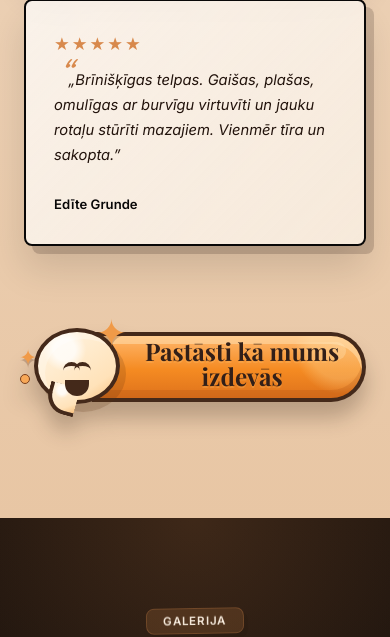
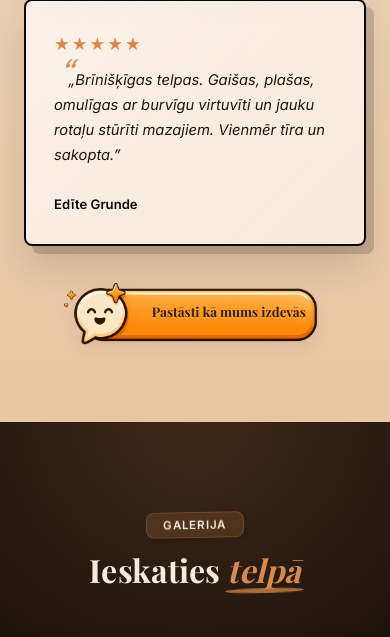
Before and after one commit to tails888/roomjurmala, a PHP site: page / in a window 390 px wide. Shown: the part 5151-5788 px from the top of the page. Run offline with PHP 8.4, Linux system fonts and the light colour scheme; some web fonts are replaced.

Commit message:
Add files via upload

```diff
--- a/index.html
+++ b/index.html
@@ -205,7 +205,7 @@
   <link rel="shortcut icon" href="/assets/images/icons/favicon.ico?v=20260506" />
   <link rel="apple-touch-icon" href="/assets/images/icons/apple-touch-icon.png?v=20260506" />
   <link href="https://fonts.googleapis.com/css2?family=Bad+Script&amp;family=Caveat:wght@400;600;700&amp;family=Cormorant+Garamond:ital,wght@0,500;0,600;0,700;1,500;1,600&amp;family=Inter:ital,wght@0,300;0,400;0,500;0,600;0,700;1,400;1,500;1,600&amp;family=Marck+Script&amp;family=Playfair+Display:ital,wght@0,400;0,600;0,700;1,400&amp;display=swap" rel="stylesheet" />
-  <link rel="stylesheet" href="styles.css?v=20260509-realtextcta" />
+  <link rel="stylesheet" href="styles.css?v=20260510-imagegencta-typefix" />
 </head>
 <body>
 <!-- ══════════════════════════ NAV ══════════════════════════ -->
@@ -420,14 +420,7 @@
     </div>
     <div class="testimonials-cta">
       <a href="https://g.page/r/CT3OJohvycNaEBM/review" target="_blank" rel="noopener" class="review-cta" aria-label="Pastāsti kā mums izdevās">
-        <span class="review-cta-spark review-cta-spark-left" aria-hidden="true">✦</span>
-        <span class="review-cta-spark review-cta-spark-top" aria-hidden="true">✦</span>
-        <span class="review-cta-dot" aria-hidden="true"></span>
-        <span class="review-cta-face" aria-hidden="true">
-          <span class="review-cta-eye"></span>
-          <span class="review-cta-eye"></span>
-          <span class="review-cta-mouth"></span>
-        </span>
+        <img class="review-cta-image" src="assets/images/reviews/review-cta-imagegen-transparent.png" alt="" loading="lazy" decoding="async">
         <span class="review-cta-text">Pastāsti kā mums izdevās</span>
       </a>
     </div>
@@ -801,6 +794,6 @@
 </footer>
 
 <!-- ══════════════════════ SCRIPTS ════════════════════════════ -->
-<script src="script.js?v=20260509-realtextcta"></script>
+<script src="script.js?v=20260510-imagegencta-typefix"></script>
 </body>
 </html>
--- a/styles.css
+++ b/styles.css
@@ -498,8 +498,8 @@ section { padding: 90px 40px; }
 }
 .testimonials-cta {
   text-align: center;
-  margin: 42px auto 0;
-  min-height: 132px;
+  margin: 28px auto 0;
+  min-height: 82px;
   display: flex;
   align-items: center;
   justify-content: center;
@@ -511,142 +511,52 @@ section { padding: 90px 40px; }
   --cta-text: #321f18;
   display: block;
   position: relative;
-  width: min(760px, calc(100% - 28px));
-  height: 178px;
+  width: min(540px, calc(100% - 28px));
+  aspect-ratio: 4 / 1;
   text-decoration: none;
   transition: transform 0.22s ease, filter 0.22s ease;
   color: var(--cta-text);
-  filter: drop-shadow(0 16px 10px rgba(34, 19, 12, 0.24));
-}
-.review-cta::before {
-  content: '';
+  filter: drop-shadow(0 6px 8px rgba(34, 19, 12, 0.08));
+}
+.review-cta-image {
   position: absolute;
-  top: 34px;
-  right: 0;
-  bottom: 28px;
-  left: 112px;
-  border: 7px solid var(--cta-border);
-  border-left-width: 0;
-  border-radius: 0 58px 58px 0;
-  background:
-    radial-gradient(circle at 92% 20%, rgba(255, 216, 150, 0.34) 0 12%, transparent 18%),
-    linear-gradient(180deg, #FFB76C 0%, #F58B22 54%, #DE721C 100%);
-  box-shadow:
-    inset 0 14px 0 rgba(255, 232, 190, 0.46),
-    inset 0 -12px 0 rgba(151, 65, 14, 0.18);
-}
-.review-cta::after {
-  content: '';
-  position: absolute;
-  right: 28px;
-  top: 48px;
-  width: 112px;
-  height: 34px;
-  border-radius: 999px;
-  background: linear-gradient(90deg, transparent 0%, rgba(255, 238, 200, 0.42) 100%);
-  opacity: 0.7;
+  inset: 0;
+  display: block;
+  width: 100%;
+  height: 100%;
+  object-fit: fill;
   pointer-events: none;
+  user-select: none;
 }
 .review-cta:hover {
   transform: translateY(-3px) rotate(-0.4deg);
   filter: brightness(1.04) saturate(1.03);
 }
-.review-cta-face {
-  position: absolute;
-  left: 18px;
-  top: 28px;
-  width: 156px;
-  height: 136px;
-  border: 7px solid var(--cta-border);
-  border-radius: 50%;
-  background:
-    radial-gradient(circle at 34% 26%, rgba(255,255,255,0.76) 0 15%, transparent 30%),
-    linear-gradient(145deg, #FFF6E6 0%, #FFE2B9 76%, #F8C07D 100%);
-  box-shadow:
-    inset 12px 12px 0 rgba(255, 255, 255, 0.26),
-    10px 14px 0 rgba(89, 45, 14, 0.18);
-  z-index: 3;
-}
-.review-cta-face::after {
-  content: '';
-  position: absolute;
-  left: 16px;
-  bottom: -25px;
-  width: 54px;
-  height: 52px;
-  background: inherit;
-  border-left: 7px solid var(--cta-border);
-  border-bottom: 7px solid var(--cta-border);
-  border-radius: 0 0 0 36px;
-  transform: rotate(15deg);
-}
-.review-cta-eye {
-  position: absolute;
-  top: 56px;
-  width: 30px;
-  height: 18px;
-  border-top: 7px solid var(--cta-border);
-  border-radius: 28px 28px 0 0;
-  z-index: 4;
-}
-.review-cta-eye:nth-child(1) { left: 44px; }
-.review-cta-eye:nth-child(2) { right: 44px; }
-.review-cta-mouth {
-  position: absolute;
-  left: 50%;
-  top: 86px;
-  width: 42px;
-  height: 28px;
-  transform: translateX(-50%);
-  background: var(--cta-border);
-  border-radius: 0 0 32px 32px;
-  z-index: 4;
-}
 .review-cta-text {
   position: absolute;
-  left: 218px;
-  right: 34px;
-  top: 50%;
+  left: 25%;
+  right: 7%;
+  top: 51%;
   z-index: 2;
   transform: translateY(-50%);
   font-family: 'Playfair Display', Georgia, serif;
-  font-size: clamp(2rem, 3.2vw, 2.62rem);
+  font-size: clamp(1.3rem, 2.25vw, 1.94rem);
   font-weight: 700;
   line-height: 1.04;
   color: var(--cta-text);
   text-align: center;
   white-space: nowrap;
-  text-shadow: 0 2px 0 rgba(255, 204, 126, 0.24);
+  text-shadow: 0 2px 0 rgba(255, 204, 126, 0.3);
 }
 html[lang="ru"] .review-cta-text {
-  font-size: clamp(1.78rem, 2.7vw, 2.22rem);
-}
-.review-cta-spark,
-.review-cta-dot {
-  position: absolute;
-  z-index: 4;
-  color: #F09A48;
-  text-shadow: 0 3px 0 rgba(83, 45, 22, 0.25);
-  pointer-events: none;
-}
-.review-cta-spark-left {
-  left: -8px;
-  top: 54px;
-  font-size: 2.3rem;
-}
-.review-cta-spark-top {
-  left: 136px;
-  top: 6px;
-  font-size: 4rem;
-}
-.review-cta-dot {
-  left: -8px;
-  top: 104px;
-  width: 16px;
-  height: 16px;
-  border-radius: 50%;
-  background: #F8A857;
-  border: 2px solid #7A3F1B;
+  left: 31%;
+  right: 5%;
+  font-size: clamp(1rem, 1.5vw, 1.18rem);
+  font-weight: 800;
+  -webkit-text-stroke: 0.15px currentColor;
+  text-shadow:
+    0 2px 0 rgba(255, 204, 126, 0.3),
+    0.2px 0 0 currentColor;
 }
 
 /* ─── Gallery (Video wall) ──────────────────────────── */
@@ -1274,90 +1184,26 @@ footer {
   .gallery-cell:first-child { grid-column: auto; }
   .stat-item { padding: 14px 20px; }
   .testimonials-cta {
-    min-height: 168px;
-    margin-top: 34px;
+    min-height: 82px;
+    margin-top: 24px;
     margin-bottom: 10px;
   }
   .review-cta {
-    width: min(100%, 360px);
-    height: 108px;
-  }
-  .review-cta::before {
-    top: 22px;
-    right: 0;
-    bottom: 16px;
-    left: 68px;
-    border-width: 4px;
-    border-left-width: 0;
-    border-radius: 0 36px 36px 0;
-    box-shadow:
-      inset 0 8px 0 rgba(255, 232, 190, 0.46),
-      inset 0 -8px 0 rgba(151, 65, 14, 0.18);
-  }
-  .review-cta::after {
-    right: 20px;
-    top: 32px;
-    width: 56px;
-    height: 18px;
-  }
-  .review-cta-face {
-    left: 10px;
-    top: 18px;
-    width: 86px;
-    height: 76px;
-    border-width: 4px;
-    box-shadow:
-      inset 7px 7px 0 rgba(255, 255, 255, 0.26),
-      6px 8px 0 rgba(89, 45, 14, 0.18);
-  }
-  .review-cta-face::after {
-    left: 9px;
-    bottom: -14px;
-    width: 30px;
-    height: 30px;
-    border-left-width: 4px;
-    border-bottom-width: 4px;
-    border-radius: 0 0 0 20px;
-  }
-  .review-cta-eye {
-    top: 30px;
-    width: 17px;
-    height: 11px;
-    border-top-width: 4px;
-  }
-  .review-cta-eye:nth-child(1) { left: 25px; }
-  .review-cta-eye:nth-child(2) { right: 25px; }
-  .review-cta-mouth {
-    top: 48px;
-    width: 24px;
-    height: 16px;
-    border-radius: 0 0 18px 18px;
+    width: min(100%, 270px);
+    aspect-ratio: 4 / 1;
   }
   .review-cta-text {
-    left: 112px;
-    right: 18px;
-    font-size: clamp(1.36rem, 6.2vw, 1.58rem);
+    left: 30%;
+    right: 5%;
+    font-size: clamp(0.74rem, 3.4vw, 0.9rem);
+    line-height: 0.98;
     white-space: normal;
   }
   html[lang="ru"] .review-cta-text {
-    font-size: clamp(1.12rem, 5.2vw, 1.36rem);
-  }
-  .review-cta-spark-left {
-    left: -5px;
-    top: 34px;
-    font-size: 1.35rem;
-  }
-  .review-cta-spark-top {
-    left: 72px;
-    top: 0;
-    font-size: 2.3rem;
-  }
-  .review-cta-dot {
-    left: -4px;
-    top: 64px;
-    width: 10px;
-    height: 10px;
-    border-width: 1px;
+    left: 30%;
+    right: 5%;
+    font-size: clamp(0.68rem, 3.15vw, 0.82rem);
+    -webkit-text-stroke-width: 0.1px;
   }
   .contact-cards { grid-template-columns: 1fr; width: 100%; max-width: 360px; }
   .contact-card { width: auto; min-width: 0; min-height: 142px; padding: 20px 18px; }
```
Also changed, not shown: assets/images/reviews/review-cta-imagegen-base.png (added), assets/images/reviews/review-cta-imagegen-source.png (added), assets/images/reviews/review-cta-imagegen-transparent.png (added).
